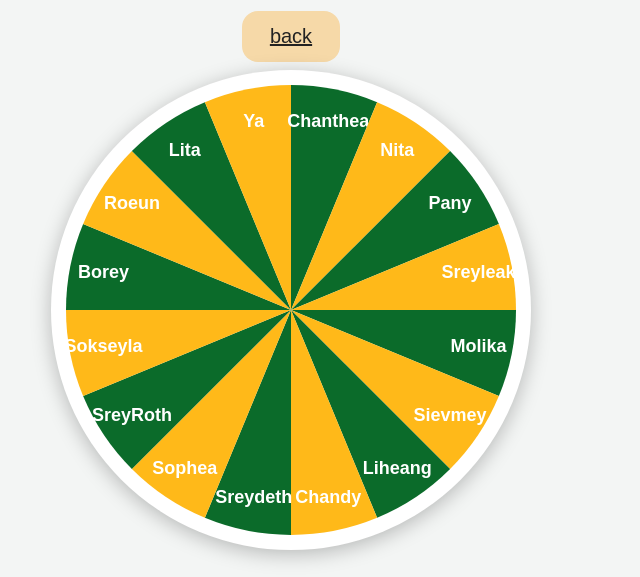
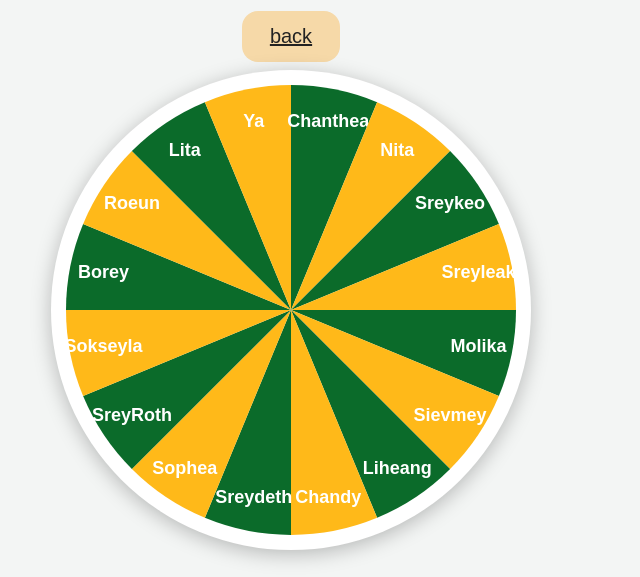
Before and after one commit to Molika207/Random-Student-App, a website: page template/randoms.html in a window 1280 px wide. Shown: the part 130-707 px from the top of the page, 349-989 px from the left. Drawn offline with Linux system fonts and the light colour scheme.

Commit message:
random-student-app

```diff
--- a/template/randoms.html
+++ b/template/randoms.html
@@ -108,7 +108,7 @@ const names = [
   {name: "Ya", img: "/image/ya.png"},
   {name: "Chanthea", img: "/image/chanthea.png"},
   {name: "Nita", img: "/image/nita.png"},
-  {name: "Pany", img: "/image/pany.png"},
+  {name: "Sreykeo", img: "/image/keo.png"},
   {name: "Sreyleak", img: "/image/sreyleak.png"}
 ];
 
```
Also changed, not shown: image/keo.png (added), image/pany.png (deleted).
